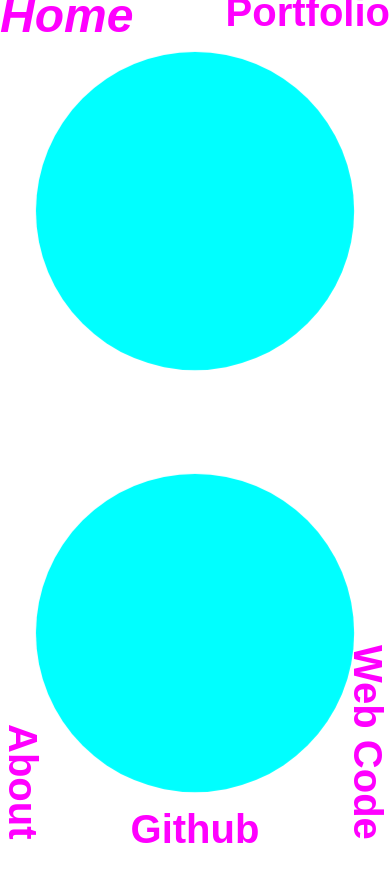
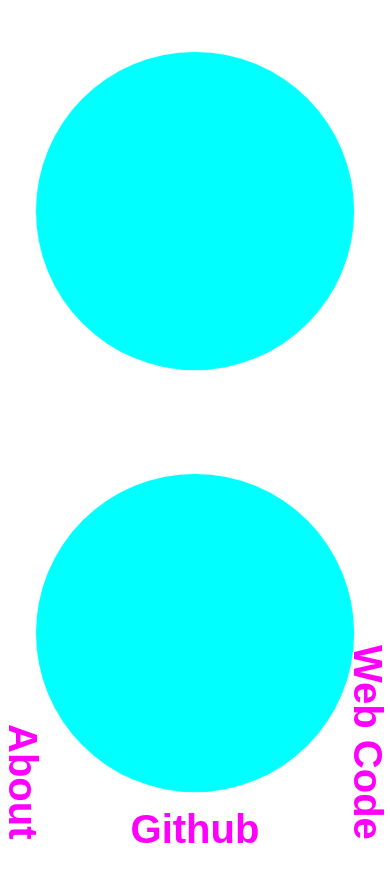
Before and after one commit to zacheliason/z_portfolio, a Vue app: page / in a window 390 px wide. Shown: the top 882 px of the page. Built offline with nearby package versions, Linux system fonts and the light colour scheme; the HTML template or start-up script is replaced by a standard one.

Commit message:
finalCommitQuestionMark

```diff
--- a/src/App.vue
+++ b/src/App.vue
@@ -155,7 +155,7 @@ body {
 @media screen and (max-width: 620px) {
   .showOnMobile {
     display: inline-block;
-    opacity: 100% !important;
+    opacity: 100%;
     z-index: 100000;
   }
   .hideOnMobile {
```
